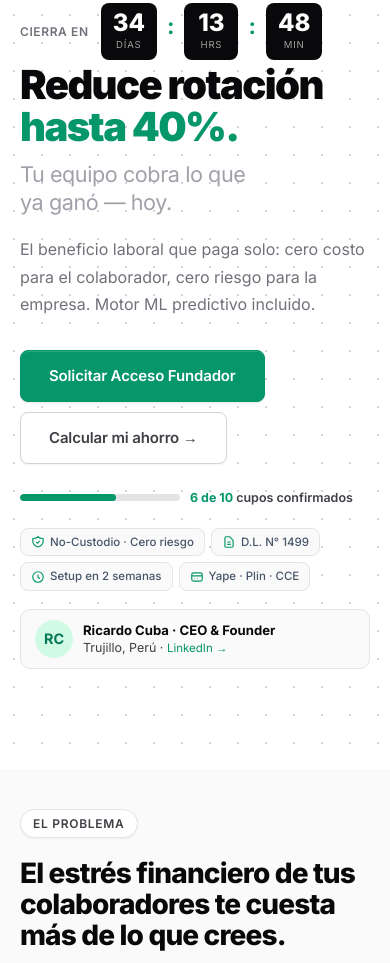
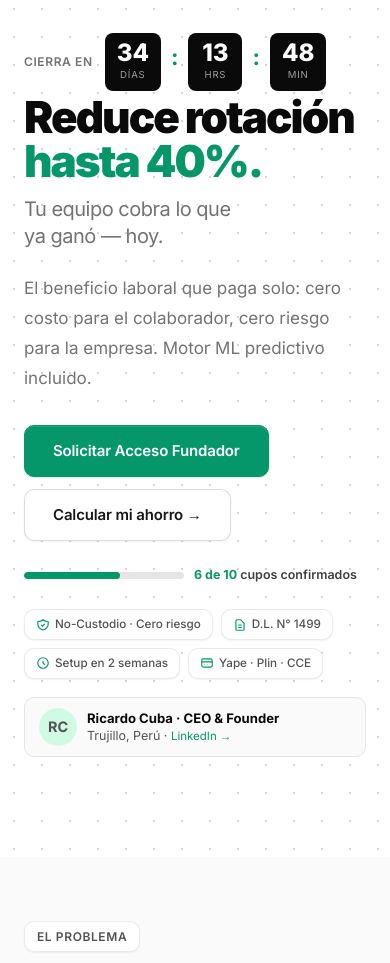
Before and after one commit to Treevu-ai/treevu-ai-repo-landing, a website: page index.html in a window 390 px wide. Shown: the part 968-1931 px from the top of the page. Drawn offline with Linux system fonts and the light colour scheme.

Commit message:
Diseño fintech-grade: tokens, spacing, tipografía y cards al estándar Brex/Mercury
- Sistema de tokens completo: text-strong/default/subdued/dim/disabled
- Borders rgba (más sofisticado que solid), shadow system fintech
- Container: padding 72px desktop → 48px tablet → 24px mobile
- Hero title: 4.5rem, letter-spacing -0.045em (Brex pattern)
- Botones: 10px radius, 300ms transitions, focus-visible accesible
- Cards: 14px radius, shadow-md, hover lift + shadow-lg
- Section padding: 96px (más generoso)
- Spacing system: --space-1 al --space-18 (16px base unit)

Co-Authored-By: Claude Sonnet 4.6 <noreply@anthropic.com>

```diff
--- a/index.html
+++ b/index.html
@@ -11,32 +11,72 @@
 <link href="https://fonts.googleapis.com/css2?family=Inter:wght@400;500;600;700;800;900&display=swap" rel="stylesheet"/>
 <style>
 :root {
-  --brand:        #059669;
-  --brand-dark:   #047857;
-  --brand-light:  #D1FAE5;
-  --brand-xlight: #ECFDF5;
-  --danger:       #DC2626;
-  --warning:      #F59E0B;
-  --neutral-900:  #09090b;
-  --neutral-800:  #18181b;
-  --neutral-700:  #3f3f46;
-  --neutral-500:  #71717a;
-  --neutral-400:  #a1a1aa;
-  --neutral-300:  #d4d4d8;
-  --neutral-200:  #e4e4e7;
-  --neutral-100:  #f4f4f5;
-  --neutral-50:   #fafafa;
-  --white:        #FFFFFF;
-  --font-head:    'Inter', sans-serif;
-  --font-body:    'Inter', sans-serif;
-  --radius-sm:    6px;
-  --radius-md:    8px;
-  --radius-lg:    12px;
-  --radius-xl:    16px;
-  --shadow-sm:    0 1px 2px rgba(0,0,0,0.05);
-  --shadow-md:    0 4px 6px -1px rgba(0,0,0,0.07), 0 2px 4px -1px rgba(0,0,0,0.04);
-  --shadow-lg:    0 10px 15px -3px rgba(0,0,0,0.08), 0 4px 6px -2px rgba(0,0,0,0.04);
-  --border:       1px solid var(--neutral-200);
+  /* Brand */
+  --brand:          #059669;
+  --brand-hover:    #047857;
+  --brand-active:   #065f46;
+  --brand-light:    #D1FAE5;
+  --brand-xlight:   #ECFDF5;
+
+  /* Semantic */
+  --danger:         #DC2626;
+  --warning:        #F59E0B;
+
+  /* Neutrals — 5-level text hierarchy (Brex/Mercury pattern) */
+  --text-strong:    #0a0a0a;
+  --text-default:   #171717;
+  --text-subdued:   #525252;
+  --text-dim:       #737373;
+  --text-disabled:  #a3a3a3;
+
+  /* Surface */
+  --neutral-900:    #0a0a0a;
+  --neutral-800:    #171717;
+  --neutral-700:    #404040;
+  --neutral-500:    #737373;
+  --neutral-400:    #a3a3a3;
+  --neutral-300:    #d4d4d4;
+  --neutral-200:    #e5e5e5;
+  --neutral-100:    #f5f5f5;
+  --neutral-50:     #fafafa;
+  --white:          #FFFFFF;
+
+  /* Borders — rgba (more sophisticated than solid) */
+  --border-default: rgba(0,0,0,0.08);
+  --border-strong:  rgba(0,0,0,0.14);
+  --border-subtle:  rgba(0,0,0,0.05);
+
+  /* Typography */
+  --font-head:      'Inter', sans-serif;
+  --font-body:      'Inter', sans-serif;
+
+  /* Radius — fintech standard 10-16px, no pills on components */
+  --radius-sm:      6px;
+  --radius-md:      10px;
+  --radius-lg:      14px;
+  --radius-xl:      20px;
+
+  /* Shadows — fintech standard: soft, single layer */
+  --shadow-xs:      0 1px 2px rgba(0,0,0,0.05);
+  --shadow-sm:      0 1px 3px rgba(0,0,0,0.06), 0 1px 2px rgba(0,0,0,0.04);
+  --shadow-md:      0 4px 16px rgba(0,0,0,0.08), 0 2px 4px rgba(0,0,0,0.04);
+  --shadow-lg:      0 8px 32px rgba(0,0,0,0.10), 0 4px 8px rgba(0,0,0,0.04);
+
+  /* Transitions — fintech standard 300-500ms */
+  --transition-fast:   150ms ease-out;
+  --transition-base:   300ms ease-out;
+  --transition-slow:   500ms ease-in-out;
+
+  /* Spacing base unit: 16px */
+  --space-1:  4px;
+  --space-2:  8px;
+  --space-3:  12px;
+  --space-4:  16px;
+  --space-6:  24px;
+  --space-8:  32px;
+  --space-12: 48px;
+  --space-16: 64px;
+  --space-18: 72px;
 }
 
 *, *::before, *::after { box-sizing: border-box; margin: 0; padding: 0; }
@@ -47,72 +87,80 @@ body {
   font-family: var(--font-body);
   font-size: 16px;
   line-height: 1.6;
-  color: var(--neutral-700);
+  color: var(--text-subdued);
   background: var(--white);
   -webkit-font-smoothing: antialiased;
   -moz-osx-font-smoothing: grayscale;
 }
 
 /* --- UTILS --- */
-.container { max-width: 1280px; margin: 0 auto; padding: 0 32px; }
-@media (max-width: 640px) { .container { padding: 0 20px; } }
-.section { padding: clamp(40px, 6vw, 80px) 0; }
+.container { max-width: 1440px; margin: 0 auto; padding: 0 var(--space-18); }
+@media (max-width: 1024px) { .container { padding: 0 var(--space-12); } }
+@media (max-width: 640px)  { .container { padding: 0 var(--space-6); } }
+.section { padding: clamp(64px, 7vw, 96px) 0; }
 .section-alt { background: var(--neutral-50); }
 .section-tag {
   display: inline-flex; align-items: center; gap: 6px;
-  font-family: var(--font-body); font-size: 11px; font-weight: 600;
-  letter-spacing: 0.06em; text-transform: uppercase;
-  color: var(--neutral-700); background: var(--white);
-  border: 1px solid var(--neutral-200);
-  padding: 4px 12px; border-radius: 999px;
-  margin-bottom: 20px;
-  box-shadow: var(--shadow-sm);
+  font-size: 11px; font-weight: 600;
+  letter-spacing: 0.05em; text-transform: uppercase;
+  color: var(--text-subdued); background: var(--white);
+  border: 1px solid var(--border-default);
+  padding: 5px 12px; border-radius: var(--radius-md);
+  margin-bottom: var(--space-6);
+  box-shadow: var(--shadow-xs);
 }
 .section-title {
   font-family: var(--font-head);
-  font-size: clamp(1.75rem, 3.5vw, 2.5rem);
+  font-size: clamp(1.875rem, 3.5vw, 2.75rem);
   font-weight: 800;
-  color: var(--neutral-900);
-  line-height: 1.1;
-  letter-spacing: -0.03em;
-  margin-bottom: 16px;
+  color: var(--text-strong);
+  line-height: 1.08;
+  letter-spacing: -0.035em;
+  margin-bottom: var(--space-4);
 }
 .section-subtitle {
-  font-size: 1rem;
-  color: var(--neutral-500);
+  font-size: 1.0625rem;
+  color: var(--text-dim);
   max-width: 560px;
-  line-height: 1.7;
+  line-height: 1.75;
 }
 .text-center { text-align: center; }
 .text-center .section-subtitle { margin: 0 auto; }
 
-/* --- BUTTONS --- */
+/* --- BUTTONS — fintech standard: 10px radius, 300ms, clear hierarchy --- */
 .btn {
   display: inline-flex; align-items: center; gap: 8px;
   font-family: var(--font-body); font-size: 0.875rem; font-weight: 600;
   padding: 10px 20px; border-radius: var(--radius-md);
   border: 1px solid transparent;
   cursor: pointer; text-decoration: none;
-  transition: all 0.15s ease;
+  transition: all var(--transition-base);
   white-space: nowrap; letter-spacing: -0.01em;
+  outline: none;
+}
+.btn:focus-visible {
+  outline: 2px solid rgba(5,150,105,0.6);
+  outline-offset: 3px;
 }
 .btn-primary {
   background: var(--brand); color: var(--white);
   border-color: var(--brand);
-  box-shadow: 0 1px 2px rgba(0,0,0,0.1), inset 0 1px 0 rgba(255,255,255,0.15);
+  box-shadow: 0 1px 2px rgba(0,0,0,0.12), inset 0 1px 0 rgba(255,255,255,0.12);
 }
 .btn-primary:hover {
-  background: var(--brand-dark); border-color: var(--brand-dark);
-  box-shadow: 0 4px 12px rgba(5,150,105,0.3);
-}
+  background: var(--brand-hover); border-color: var(--brand-hover);
+  box-shadow: 0 4px 16px rgba(5,150,105,0.28);
+}
+.btn-primary:active { background: var(--brand-active); transform: translateY(1px); }
 .btn-outline {
-  background: var(--white); color: var(--neutral-700);
-  border-color: var(--neutral-300);
+  background: var(--white); color: var(--text-default);
+  border-color: var(--border-strong);
+  box-shadow: var(--shadow-xs);
+}
+.btn-outline:hover {
+  background: var(--neutral-50);
+  border-color: var(--neutral-400);
   box-shadow: var(--shadow-sm);
-}
-.btn-outline:hover {
-  background: var(--neutral-50); border-color: var(--neutral-400);
-  color: var(--neutral-900);
 }
 .btn-lg { padding: 13px 28px; font-size: 0.9375rem; }
 .btn-full { width: 100%; justify-content: center; }
@@ -156,18 +204,19 @@ body {
 /* --- URGENCY BAR --- */
 .urgency-bar {
   background: var(--neutral-900);
-  padding: 10px 24px;
+  padding: 11px var(--space-18);
   text-align: center;
   font-size: 0.8125rem; font-weight: 500;
-  color: rgba(255,255,255,0.85);
-}
-.urgency-bar strong { color: var(--white); }
+  color: rgba(255,255,255,0.75);
+  letter-spacing: -0.01em;
+}
+.urgency-bar strong { color: var(--white); font-weight: 700; }
 .urgency-bar .pill {
   display: inline-flex; align-items: center; gap: 5px;
   background: var(--brand); color: var(--white);
-  padding: 2px 10px; border-radius: 999px;
-  font-size: 0.75rem; font-weight: 700;
-  margin-left: 8px; vertical-align: middle;
+  padding: 2px 10px; border-radius: var(--radius-md);
+  font-size: 0.72rem; font-weight: 700;
+  margin-left: var(--space-2); vertical-align: middle;
 }
 
 /* --- HERO --- */
@@ -192,12 +241,12 @@ body {
 }
 .hero-badge {
   display: inline-flex; align-items: center; gap: 8px;
-  background: var(--white); color: var(--neutral-700);
-  border: 1px solid var(--neutral-200);
-  padding: 5px 14px; border-radius: 999px;
-  font-size: 0.78rem; font-weight: 600;
-  margin-bottom: 24px;
-  box-shadow: var(--shadow-sm);
+  background: var(--white); color: var(--text-subdued);
+  border: 1px solid var(--border-default);
+  padding: 5px 14px; border-radius: var(--radius-md);
+  font-size: 0.78rem; font-weight: 600; letter-spacing: -0.01em;
+  margin-bottom: var(--space-8);
+  box-shadow: var(--shadow-xs);
 }
 .hero-badge-dot {
   width: 6px; height: 6px; border-radius: 50%;
@@ -206,46 +255,49 @@ body {
 }
 @keyframes pulse-dot {
   0%,100% { opacity: 1; transform: scale(1); }
-  50% { opacity: 0.5; transform: scale(0.7); }
+  50% { opacity: 0.4; transform: scale(0.65); }
 }
 .hero-title {
   font-family: var(--font-head);
-  font-size: clamp(2.5rem, 5vw, 3.75rem);
+  font-size: clamp(2.75rem, 5.5vw, 4.5rem);
   font-weight: 900;
-  color: var(--neutral-900);
-  line-height: 1.05;
-  letter-spacing: -0.04em;
-  margin-bottom: 12px;
+  color: var(--text-strong);
+  line-height: 1.02;
+  letter-spacing: -0.045em;
+  margin-bottom: var(--space-3);
 }
 .hero-title .accent { color: var(--brand); }
 .hero-title-sub {
   font-family: var(--font-head);
-  font-size: clamp(1.35rem, 2.5vw, 1.75rem);
+  font-size: clamp(1.25rem, 2.5vw, 1.625rem);
   font-weight: 400;
-  color: var(--neutral-400);
-  line-height: 1.3;
-  letter-spacing: -0.02em;
-  margin-bottom: 20px;
+  color: var(--text-dim);
+  line-height: 1.35;
+  letter-spacing: -0.025em;
+  margin-bottom: var(--space-6);
 }
 .hero-sub {
-  font-size: 1rem; color: var(--neutral-500);
-  line-height: 1.7; margin-bottom: 32px;
-  max-width: 480px;
+  font-size: 1.0625rem; color: var(--text-dim);
+  line-height: 1.75; margin-bottom: var(--space-8);
+  max-width: 500px;
 }
 .hero-ctas {
-  display: flex; gap: 10px; flex-wrap: wrap;
-  margin-bottom: 24px;
+  display: flex; gap: var(--space-3); flex-wrap: wrap;
+  margin-bottom: var(--space-6);
 }
 .trust-bar {
-  display: flex; flex-wrap: wrap; gap: 6px;
-  margin-top: 20px;
+  display: flex; flex-wrap: wrap; gap: var(--space-2);
+  margin-top: var(--space-6);
 }
 .trust-chip {
   display: inline-flex; align-items: center; gap: 5px;
-  background: var(--neutral-50); border: 1px solid var(--neutral-200);
-  padding: 4px 10px; border-radius: var(--radius-md);
-  font-size: 0.72rem; font-weight: 500; color: var(--neutral-600, #475569);
-}
+  background: var(--white); border: 1px solid var(--border-default);
+  padding: 5px 11px; border-radius: var(--radius-md);
+  font-size: 0.73rem; font-weight: 500; color: var(--text-subdued);
+  box-shadow: var(--shadow-xs);
+  transition: border-color var(--transition-base), box-shadow var(--transition-base);
+}
+.trust-chip:hover { border-color: var(--border-strong); box-shadow: var(--shadow-sm); }
 .trust-chip svg { flex-shrink: 0; color: var(--brand); }
 
 /* ─── HERO VISUAL ─── */
@@ -1835,17 +1887,19 @@ input[type="range"]::-moz-range-thumb {
 [data-theme="dark"] .theme-toggle .icon-moon { display: none; }
 
 
-/* ── SHADCN-STYLE GLOBAL CARD UPGRADES ── */
+/* ── FINTECH CARD STANDARD: 14px radius, shadow-md, 32px padding, rgba border ── */
 .card, .problem-card, .aplica-card, .flow-step, .benefit-item,
 .calc-box, .cupo-card, .trust-card, .faq-item, .founders-feature {
-  border: 1px solid var(--neutral-200) !important;
-  box-shadow: var(--shadow-sm) !important;
-  transition: box-shadow 0.2s, border-color 0.2s !important;
+  border-radius: var(--radius-lg) !important;
+  border: 1px solid var(--border-default) !important;
+  box-shadow: var(--shadow-md) !important;
+  transition: box-shadow var(--transition-slow), border-color var(--transition-slow), transform var(--transition-base) !important;
 }
 .card:hover, .problem-card:hover, .aplica-card:hover, .flow-step:hover,
-.trust-card:hover, .faq-item:hover {
-  border-color: var(--neutral-300) !important;
-  box-shadow: var(--shadow-md) !important;
+.trust-card:hover {
+  border-color: var(--border-strong) !important;
+  box-shadow: var(--shadow-lg) !important;
+  transform: translateY(-2px) !important;
 }
 
 /* ── COUNTDOWN HERO ── */
```
